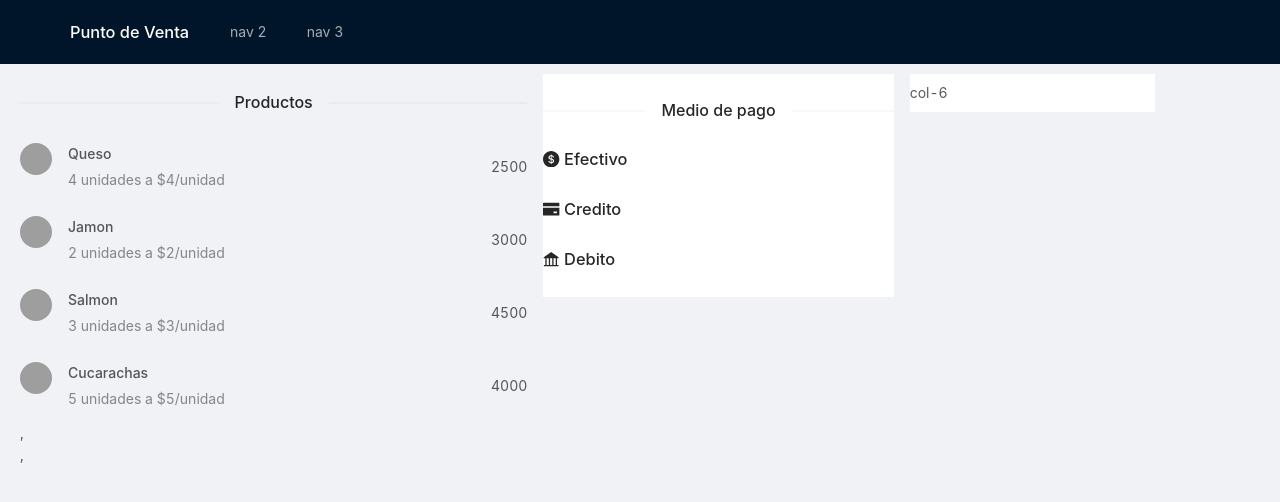
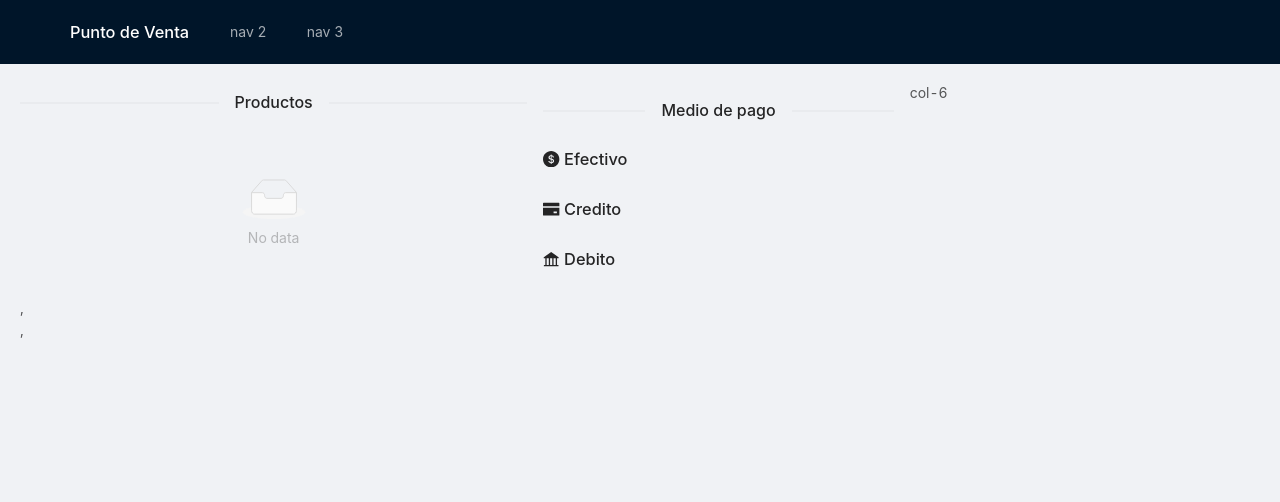
Before and after one commit to nickarcaro/vendorpos, a React (Create React App) app: page /pos/pago in a window 1280 px wide. Shown: the top 502 px of the page. Built offline with nearby package versions, Linux system fonts and the light colour scheme; grey boxes are pictures that could not be loaded.

Commit message:
Cambios payment, pos y app. CartProvider en app

```diff
--- a/src/App.js
+++ b/src/App.js
@@ -4,6 +4,7 @@ import Navigation from "./config/Navigation";
 import AuthContext from "./context/AuthContext";
 import { setToken, getToken, removeToken } from "./api/token";
 import jwtDecode from "jwt-decode";
+import {CartProvider} from  "./context/CartContext"
 
 function App() {
   const [auth, setAuth] = useState(null);
@@ -50,7 +51,7 @@ function App() {
 
   return (
     <AuthContext.Provider value={authData}>
-      <Navigation />
+      <CartProvider><Navigation /></CartProvider>
     </AuthContext.Provider>
   );
 }
--- a/src/pages/Seller/Payment.js
+++ b/src/pages/Seller/Payment.js
@@ -1,10 +1,10 @@
-import React from "react";
+import React, {useState, useContext, useEffect} from "react";
 import { Row, Col, Divider} from 'antd';
 import {CreditCardFilled } from "@ant-design/icons"
 import {DollarCircleFilled } from "@ant-design/icons"
 import {BankFilled} from "@ant-design/icons"
 import { List, Avatar } from 'antd';
-
+import { CartContext } from "../../context/CartContext";
 const data = [
   {
     title: 'Queso',
@@ -27,11 +27,20 @@ const data = [
     cantidad: 5,
   },
 ];
-const style = { background: '#ffffff', padding: '8px 0' };
+
+
+const style = {padding: '8px 0' };
 
 
 
 const Payment = () => {
+  const [cart, setCart] = useContext(CartContext)
+  useEffect(() => {
+    const data = localStorage.getItem("POS-Almacenes-Cart")
+    if (data) {
+      setCart(JSON.parse(data))
+    }
+  }, [])
   return(
     <div>
       <>
@@ -41,15 +50,16 @@ const Payment = () => {
   <List
     itemLayout="horizontal"
 
-    dataSource={data}
+    dataSource={cart.productList}
     renderItem={item => (
       <List.Item>
         <List.Item.Meta
-          avatar={<Avatar src="https://zos.alipayobjects.com/rmsportal/ODTLcjxAfvqbxHnVXCYX.png" />}
-          title={item.title}
-          description=<div>{item.cantidad} unidades a ${item.cantidad}/unidad   </div>
+          /*avatar={<Avatar src="/uploads/perro_729fefb8c4.png" />}*/
+          title={item.productName}
+          description={<div>{item.quantity} unidades a ${item.unitPrice}/unidad   </div>}
         />
-         <div>{item.value}</div>
+         <div>{item.totalPrice}</div>
+         {console.log(cart)}
       </List.Item>
     )}
   />,
@@ -59,7 +69,6 @@ const Payment = () => {
         <div style={style}>
         <Divider >Medio de pago</Divider>
         <div style={style}><h3> <DollarCircleFilled /> Efectivo</h3></div>
-
         <div style={style}><h3> <CreditCardFilled /> Credito </h3></div>
         <div style={style}><h3><BankFilled /> Debito </h3></div>
         </div>
--- a/src/pages/Seller/Pos.js
+++ b/src/pages/Seller/Pos.js
@@ -11,7 +11,7 @@ const Pos = () => {
 
   return (
     <>
-      <CartProvider>
+
         <SearchBar></SearchBar>
         <Row gutter={16}>
         <Col  span={16}>
@@ -33,7 +33,7 @@ const Pos = () => {
             </Row>
         </Col>
         </Row>
-      </CartProvider>
+
     </>
   )
 };
```
